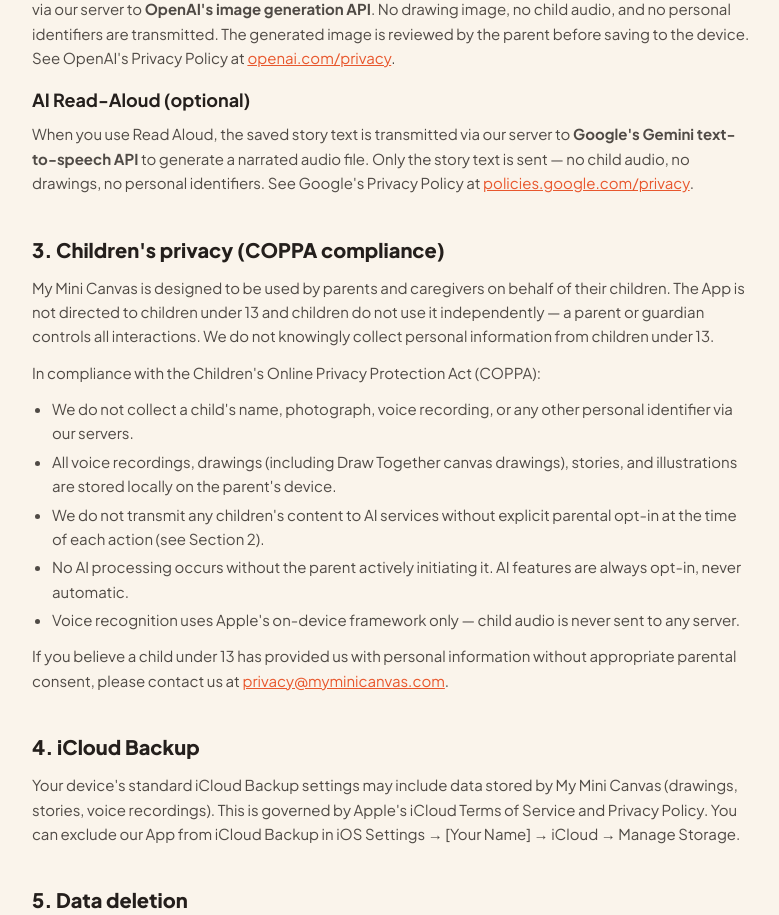
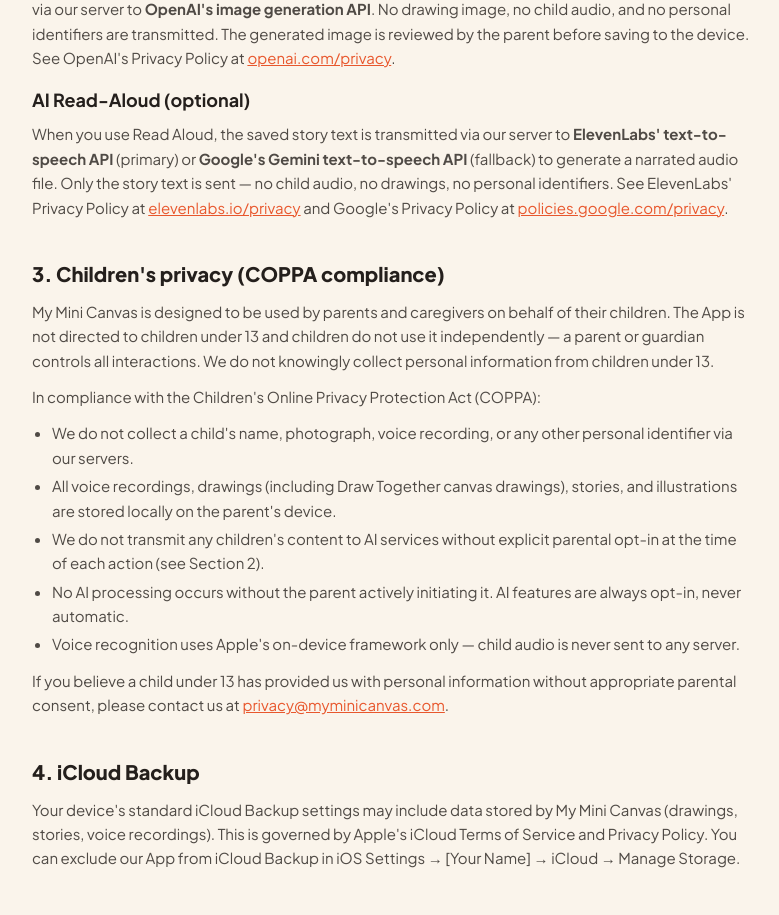
Before and after one commit to nakano121/myminicanvas-web, a Next.js app: page /privacy in a window 1280 px wide. Shown: the part 1720-2635 px from the top of the page, without its empty margins (248-1027 px from the left). Built offline with nearby package versions, Linux system fonts and the light colour scheme.

Commit message:
fix: add ElevenLabs as primary TTS provider in privacy policy

```diff
--- a/app/privacy/page.tsx
+++ b/app/privacy/page.tsx
@@ -113,9 +113,14 @@ export default function PrivacyPage() {
           <h3 className="font-bold text-ink text-lg mt-4 mb-2">AI Read-Aloud (optional)</h3>
           <p>
             When you use Read Aloud, the saved story text is transmitted via our server to
-            <strong> Google&apos;s Gemini text-to-speech API</strong> to generate a narrated audio file.
+            <strong> ElevenLabs&apos; text-to-speech API</strong> (primary) or{" "}
+            <strong>Google&apos;s Gemini text-to-speech API</strong> (fallback) to generate a narrated audio file.
             Only the story text is sent — no child audio, no drawings, no personal identifiers.
-            See Google&apos;s Privacy Policy at{" "}
+            See ElevenLabs&apos; Privacy Policy at{" "}
+            <a href="https://elevenlabs.io/privacy" className="text-coral underline" target="_blank" rel="noopener noreferrer">
+              elevenlabs.io/privacy
+            </a>{" "}
+            and Google&apos;s Privacy Policy at{" "}
             <a href="https://policies.google.com/privacy" className="text-coral underline" target="_blank" rel="noopener noreferrer">
               policies.google.com/privacy
             </a>.
```
